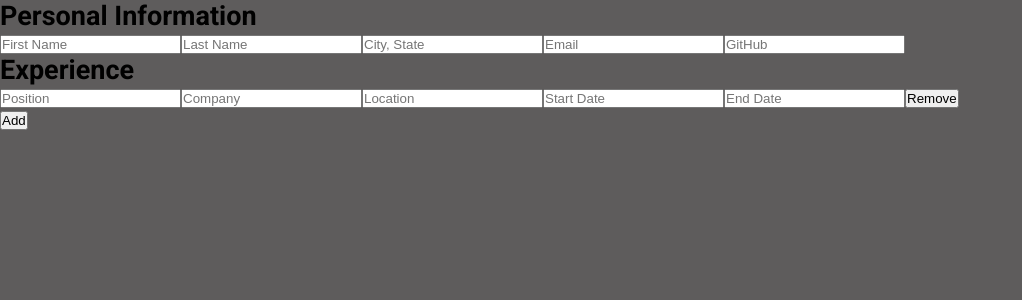
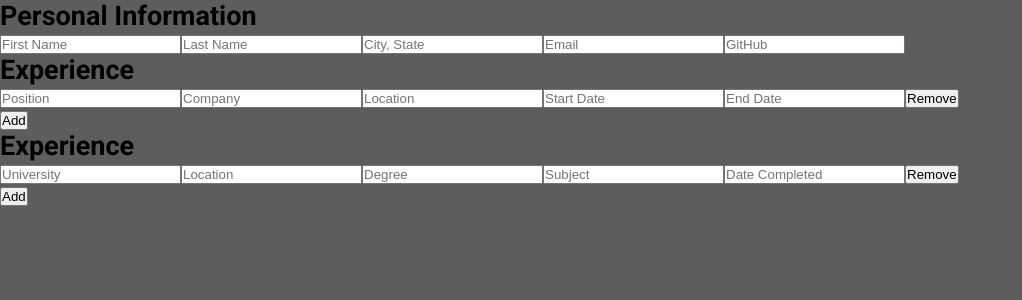
Before and after one commit to mdesanker/resume-builder, a React (Create React App) app: page / in a window 1280 px wide. Shown: the top 300 px of the page, without its empty margins (0-1022 px from the left). Built offline with nearby package versions, Linux system fonts and the light colour scheme.

Commit message:
feat: add education components to form and pass data to app component

```diff
--- /dev/null
+++ b/src/components/Education.js
@@ -0,0 +1,53 @@
+import { useState } from "react";
+import uniqid from "uniqid";
+import School from "./School";
+
+const Education = (props) => {
+  const [schoolList, setSchoolList] = useState([
+    { schoolDetails: "", id: uniqid() },
+  ]);
+
+  const addSchoolClickHandler = () => {
+    setSchoolList((prevState) => {
+      return [...prevState, { schoolDetails: "", id: uniqid() }];
+    });
+    props.onAddEducation(schoolList);
+  };
+
+  const removeSchoolHandler = (schoolId) => {
+    setSchoolList((prevState) => {
+      return prevState.filter((school) => school.id !== schoolId);
+    });
+    props.onAddEducation(schoolList);
+  };
+
+  const updateSchoolHandler = (schoolData, schoolId) => {
+    setSchoolList((prevState) => {
+      return prevState.map((schoolItem) =>
+        schoolItem.id === schoolId
+          ? { schoolDetails: schoolData, id: schoolId }
+          : schoolItem
+      );
+    });
+    props.onAddEducation(schoolList);
+  };
+
+  return (
+    <div>
+      <h2>Experience</h2>
+      {schoolList.map((job) => (
+        <School
+          id={job.id}
+          key={job.id}
+          onUpdateSchool={updateSchoolHandler}
+          onRemoveSchool={removeSchoolHandler}
+        />
+      ))}
+      <button type="button" onClick={addSchoolClickHandler}>
+        Add
+      </button>
+    </div>
+  );
+};
+
+export default Education;
--- a/src/components/Experiences.js
+++ b/src/components/Experiences.js
@@ -7,7 +7,7 @@ const Experiences = (props) => {
 
   const addJobClickHandler = () => {
     setJobList((prevState) => {
-      return [...prevState, { job: "Job", id: uniqid() }];
+      return [...prevState, { jobDetails: "", id: uniqid() }];
     });
     props.onAddExperience(jobList);
   };
--- a/src/components/Form.js
+++ b/src/components/Form.js
@@ -1,4 +1,5 @@
 import { useState } from "react";
+import Education from "./Education";
 import Experiences from "./Experiences";
 import PersonalInfo from "./PersonalInfo";
 
@@ -19,6 +20,13 @@ const Form = (props) => {
     props.onAddDetails(personal);
   };
 
+  const addEducationHandler = (educationInfo) => {
+    setPersonal((prevState) => {
+      return { ...prevState, educationInfo };
+    });
+    props.onAddDetails(personal);
+  };
+
   const submitHandler = (e) => {
     e.preventDefault();
   };
@@ -27,6 +35,7 @@ const Form = (props) => {
     <form onSubmit={submitHandler}>
       <PersonalInfo onAddPersonalInfo={addPersonalInfoHandler} />
       <Experiences onAddExperience={addExperienceHandler} />
+      <Education onAddEducation={addEducationHandler} />
     </form>
   );
 };
--- a/src/components/Job.js
+++ b/src/components/Job.js
@@ -1,26 +1,24 @@
 import { useState } from "react";
-import uniqid from "uniqid";
 
 const Job = (props) => {
-  const [experienceData, setExperienceData] = useState({
+  const [jobData, setJobData] = useState({
     position: "",
     company: "",
     location: "",
     from: "",
     to: "",
-    id: uniqid(),
   });
 
   const changeHandler = (e) => {
     const { name, value } = e.target;
 
-    setExperienceData((prevState) => {
+    setJobData((prevState) => {
       return { ...prevState, [name]: value };
     });
-    props.onUpdateJob(experienceData, props.id);
+    props.onUpdateJob(jobData, props.id);
   };
 
-  const clickHandler = () => {
+  const removeJobHandler = () => {
     props.onRemoveJob(props.id);
   };
 
@@ -30,7 +28,7 @@ const Job = (props) => {
         type="text"
         id="position"
         name="position"
-        value={experienceData.position}
+        value={jobData.position}
         placeholder="Position"
         onChange={changeHandler}
       />
@@ -38,7 +36,7 @@ const Job = (props) => {
         type="text"
         id="company"
         name="company"
-        value={experienceData.company}
+        value={jobData.company}
         placeholder="Company"
         onChange={changeHandler}
       />
@@ -46,7 +44,7 @@ const Job = (props) => {
         type="text"
         id="location"
         name="location"
-        value={experienceData.location}
+        value={jobData.location}
         placeholder="Location"
         onChange={changeHandler}
       />
@@ -54,7 +52,7 @@ const Job = (props) => {
         type="text"
         id="start"
         name="start"
-        value={experienceData.start}
+        value={jobData.start}
         placeholder="Start Date"
         onChange={changeHandler}
       />
@@ -62,11 +60,11 @@ const Job = (props) => {
         type="text"
         id="end"
         name="end"
-        value={experienceData.end}
+        value={jobData.end}
         placeholder="End Date"
         onChange={changeHandler}
       />
-      <button type="button" onClick={clickHandler}>
+      <button type="button" onClick={removeJobHandler}>
         Remove
       </button>
     </div>
--- /dev/null
+++ b/src/components/School.js
@@ -0,0 +1,74 @@
+import { useState } from "react";
+
+const School = (props) => {
+  const [schoolData, setSchoolData] = useState({
+    university: "",
+    location: "",
+    degree: "",
+    subject: "",
+    date: "",
+  });
+
+  const changeHandler = (e) => {
+    const { name, value } = e.target;
+
+    setSchoolData((prevState) => {
+      return { ...prevState, [name]: value };
+    });
+    props.onUpdateSchool(schoolData, props.id);
+  };
+
+  const removeSchoolHandler = () => {
+    props.onRemoveSchool(props.id);
+  };
+
+  return (
+    <div>
+      <input
+        type="text"
+        id="university"
+        name="university"
+        value={schoolData.university}
+        placeholder="University"
+        onChange={changeHandler}
+      />
+      <input
+        type="text"
+        id="location"
+        name="location"
+        value={schoolData.location}
+        placeholder="Location"
+        onChange={changeHandler}
+      />
+      <input
+        type="text"
+        id="degree"
+        name="degree"
+        value={schoolData.degree}
+        placeholder="Degree"
+        onChange={changeHandler}
+      />
+      <input
+        type="text"
+        id="subject"
+        name="subject"
+        value={schoolData.subject}
+        placeholder="Subject"
+        onChange={changeHandler}
+      />
+      <input
+        type="text"
+        id="date"
+        name="date"
+        value={schoolData.date}
+        placeholder="Date Completed"
+        onChange={changeHandler}
+      />
+      <button type="button" onClick={removeSchoolHandler}>
+        Remove
+      </button>
+    </div>
+  );
+};
+
+export default School;
```
